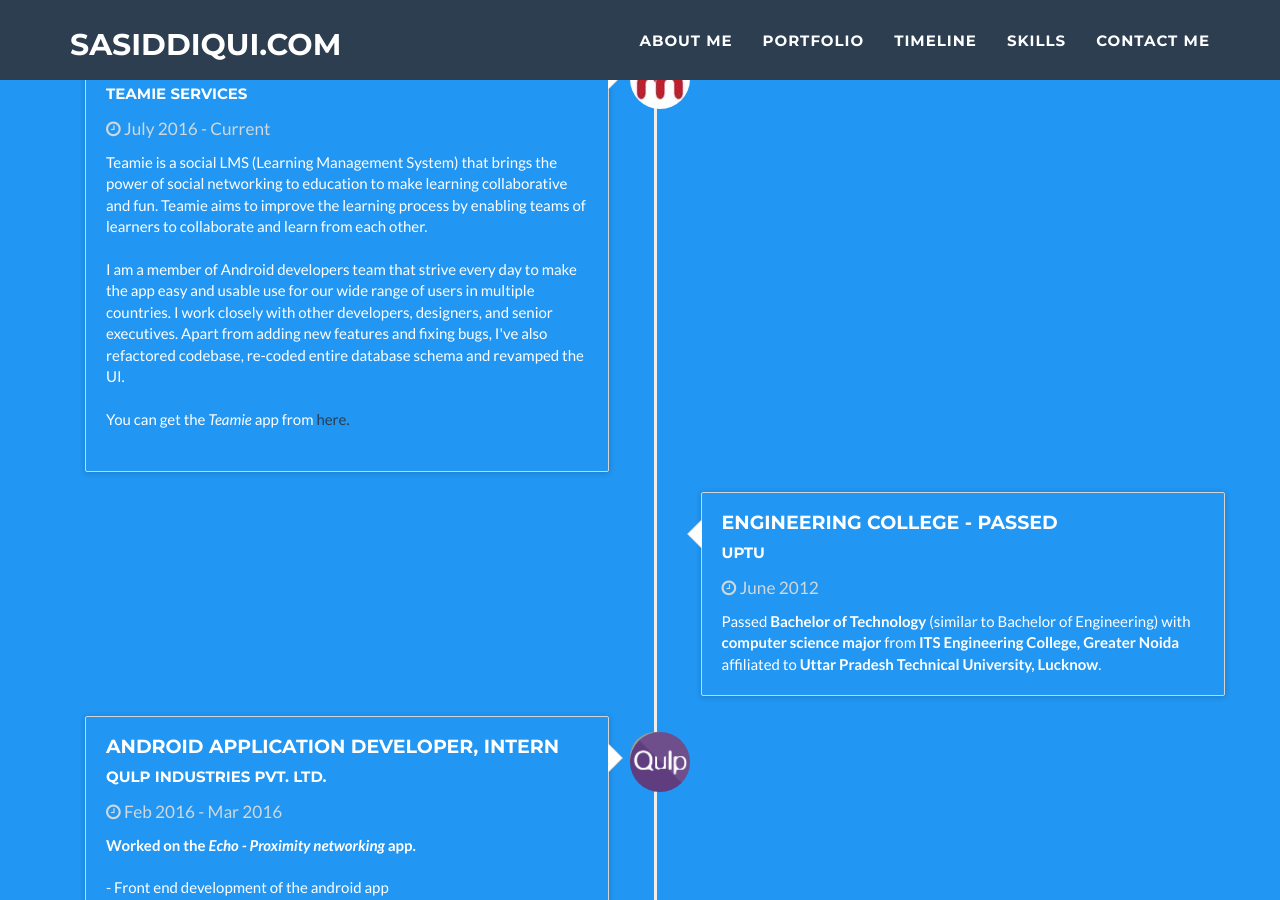
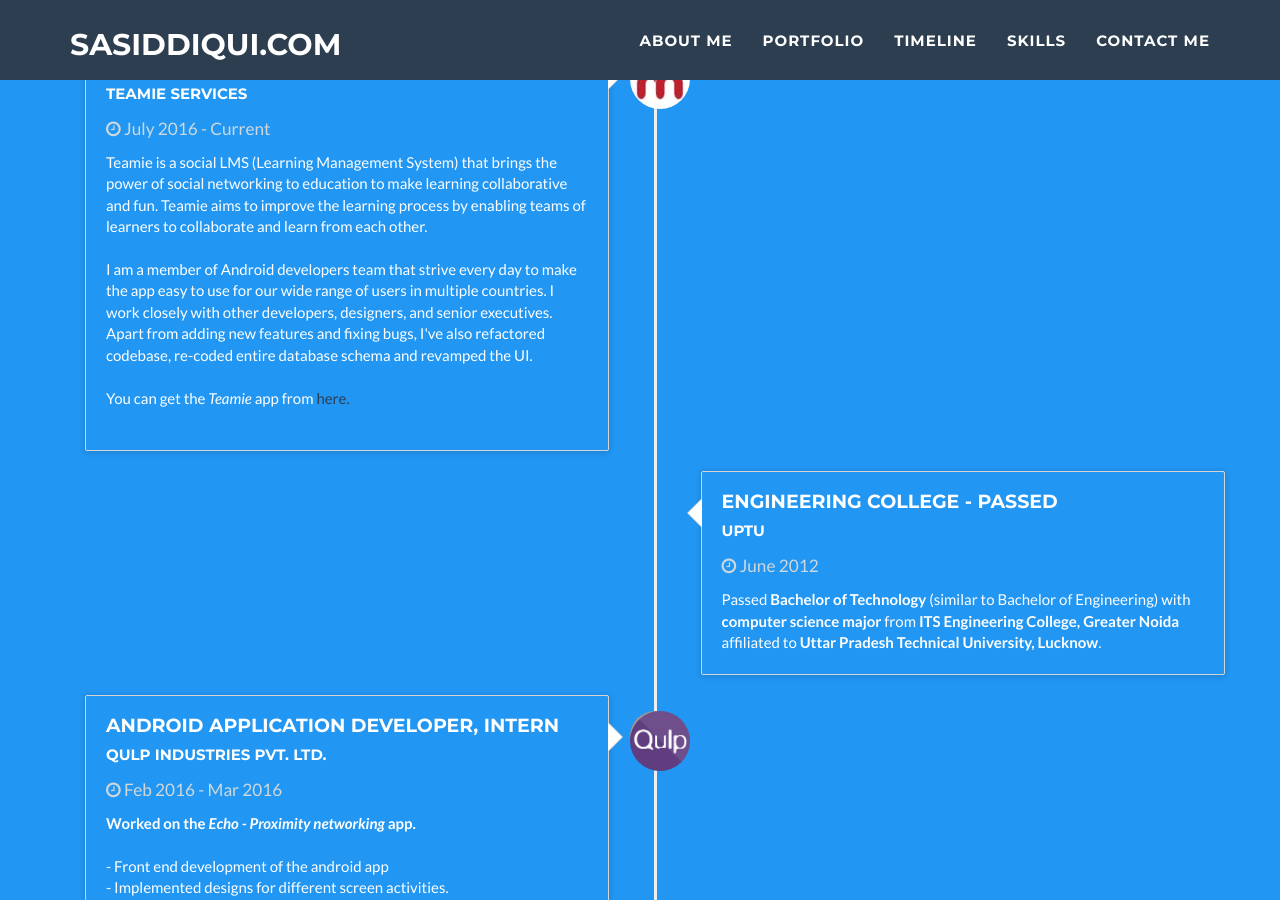
Before and after one commit to shahrukhamd/shahrukhamd.github.io, a Jekyll site: the page built from index.html, in a window 1280 px wide and 900 px high, scrolled down 3580 px. Built offline with Jekyll 4.4.1, drawn with Linux system fonts in a browser that asks for light colours; nearby versions of some CDN libraries; comment, search, counter and statistics services are not loaded.

Commit message:
Updated CV

```diff
--- a/_includes/contact.html
+++ b/_includes/contact.html
@@ -11,7 +11,7 @@
                 <br/>
                 <p style="font-size:200%">You can email me at <a href="mailto:shahrukh.amd@gmail.com" style="color:#FF5722; text-decoration:none;">shahrukh.amd@gmail.com</a> or just a tweet at <a href="https://twitter.com/shahrukhamd" target="_blank" style="color:#2196F3; text-decoration:none;">@shahrukhamd</a></p>
                 <br/>
-                <p style="font-size:200%">You can get my resume from <a href="/Resume_S_A_Siddiqui.pdf" style="color:#4CAF50; text-decoration:none;" target="_blank">here</a></p>
+                <p style="font-size:200%">You can get my resume from <a href="/CV.pdf" style="color:#4CAF50; text-decoration:none;" target="_blank">here</a></p>
             </div>
         </div>
     </section>
--- a/_includes/timeline.html
+++ b/_includes/timeline.html
@@ -26,7 +26,7 @@
                               </dd>
                               <br/>
                               <dd>
-                              I am a member of Android developers team that strive every day to make the app easy and usable use for our wide range of users in multiple countries. I work closely with other developers, designers, and senior executives. Apart from adding new features and fixing bugs, I've also refactored codebase, re-coded entire database schema and revamped the UI.
+                              I am a member of Android developers team that strive every day to make the app easy to use for our wide range of users in multiple countries. I work closely with other developers, designers, and senior executives. Apart from adding new features and fixing bugs, I've also refactored codebase, re-coded entire database schema and revamped the UI.
                               </dd>
                               <br/>
                               <dd>You can get the <i>Teamie</i> app from <a href="https://play.google.com/store/apps/details?id=com.theteamie.android.app"> here.</a></dd>
```
Also changed, not shown: 2 other files.
